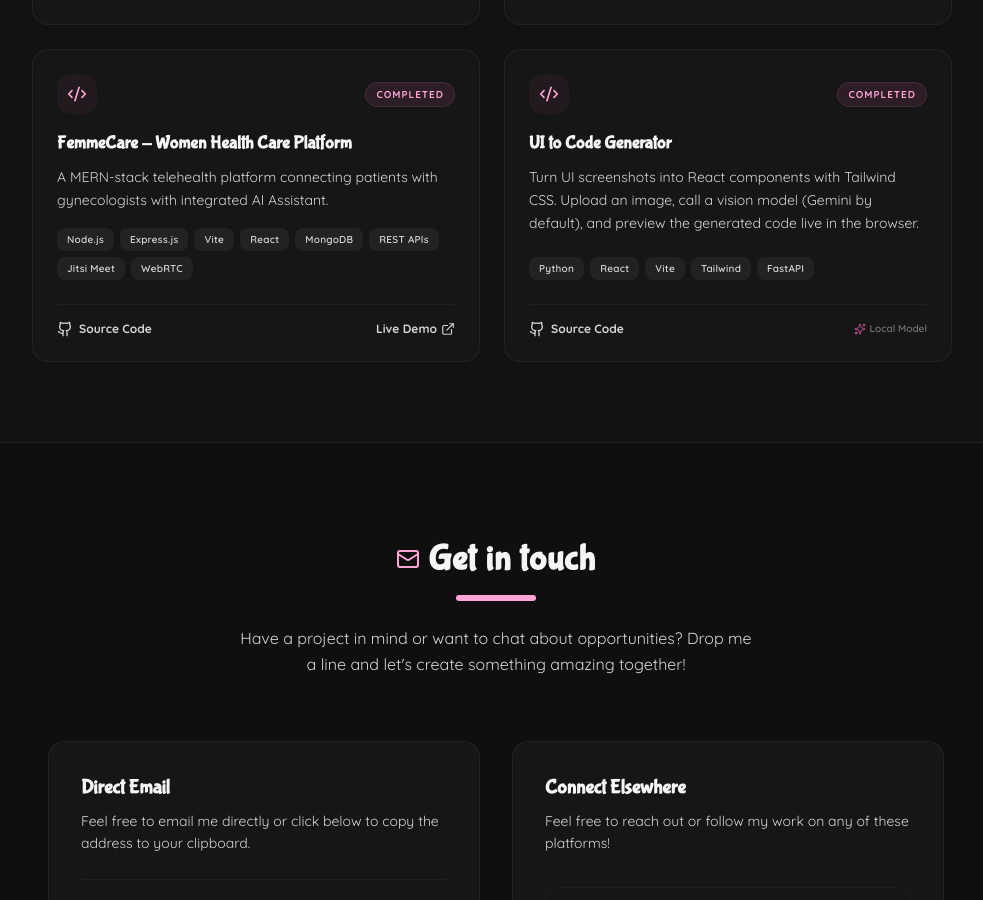
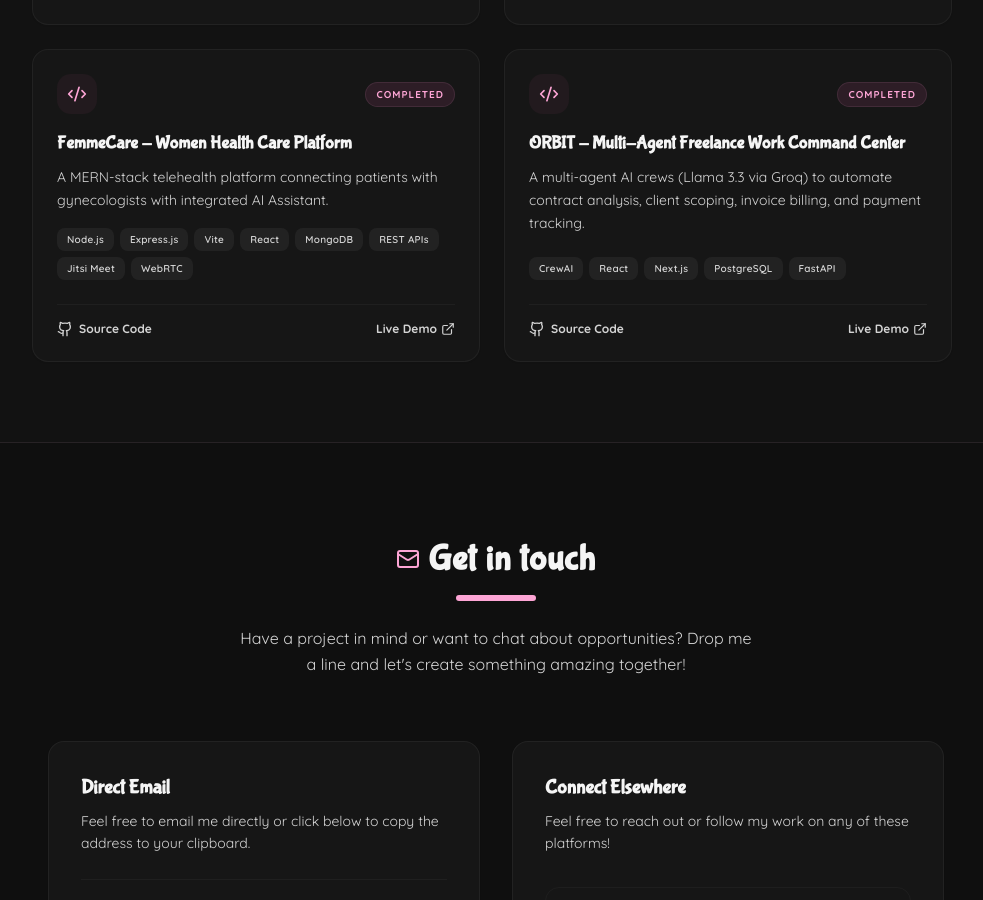
Before and after one commit to singhvertika119/soyabean, a Next.js app: page / in a window 1280 px wide. Shown: the part 2326-3226 px from the top of the page, without its empty margins (144-1127 px from the left). Built offline with nearby package versions, Linux system fonts and the light colour scheme; a web font is replaced by a local one.

Commit message:
update projects

```diff
--- a/src/constants/projects.ts
+++ b/src/constants/projects.ts
@@ -12,11 +12,11 @@ interface Project {
 export const projects: Project[] = [
   {
     id: '1',
-    title: 'UI to Code Generator',
-    description: 'Turn UI screenshots into React components with Tailwind CSS. Upload an image, call a vision model (Gemini by default), and preview the generated code live in the browser.',
-    technologies: ['Python', 'React', 'Vite', 'Tailwind', 'FastAPI'],
-    githubLink: 'https://github.com/singhvertika119/UI-Code-Generator',
-    liveLink: '',
+    title: 'ORBIT - Multi-Agent Freelance Work Command Center',
+    description: 'A multi-agent AI crews (Llama 3.3 via Groq) to automate contract analysis, client scoping, invoice billing, and payment tracking.',
+    technologies: ['CrewAI', 'React', 'Next.js', 'PostgreSQL', 'FastAPI'],
+    githubLink: 'https://github.com/singhvertika119/The-Orbit',
+    liveLink: 'https://orbit.vertika.in/',
     status: 'completed',
     color: 'kawaii-pink',
   },
```
Also changed, not shown: 1 other file (tests, documents, lock files or other folders).
